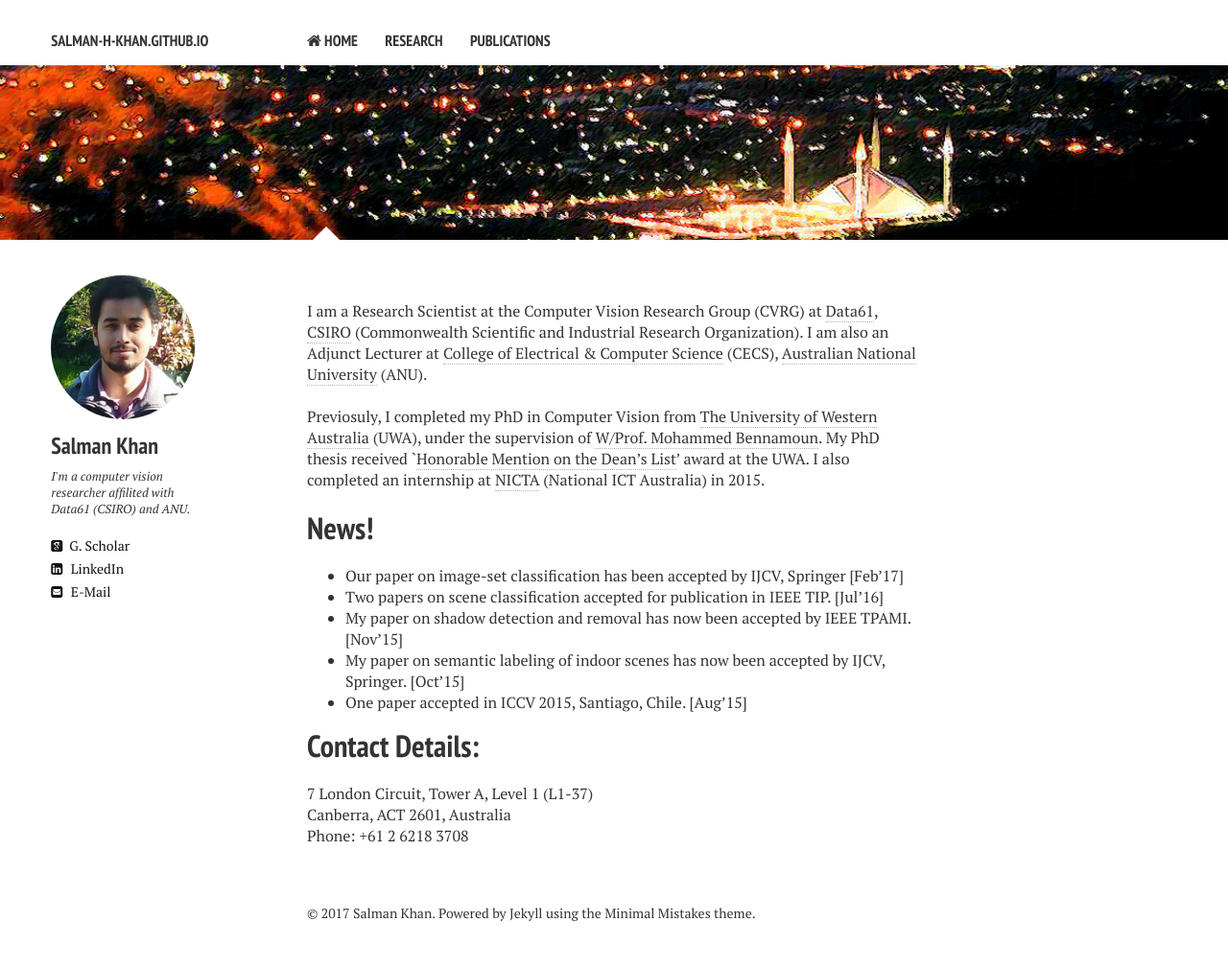
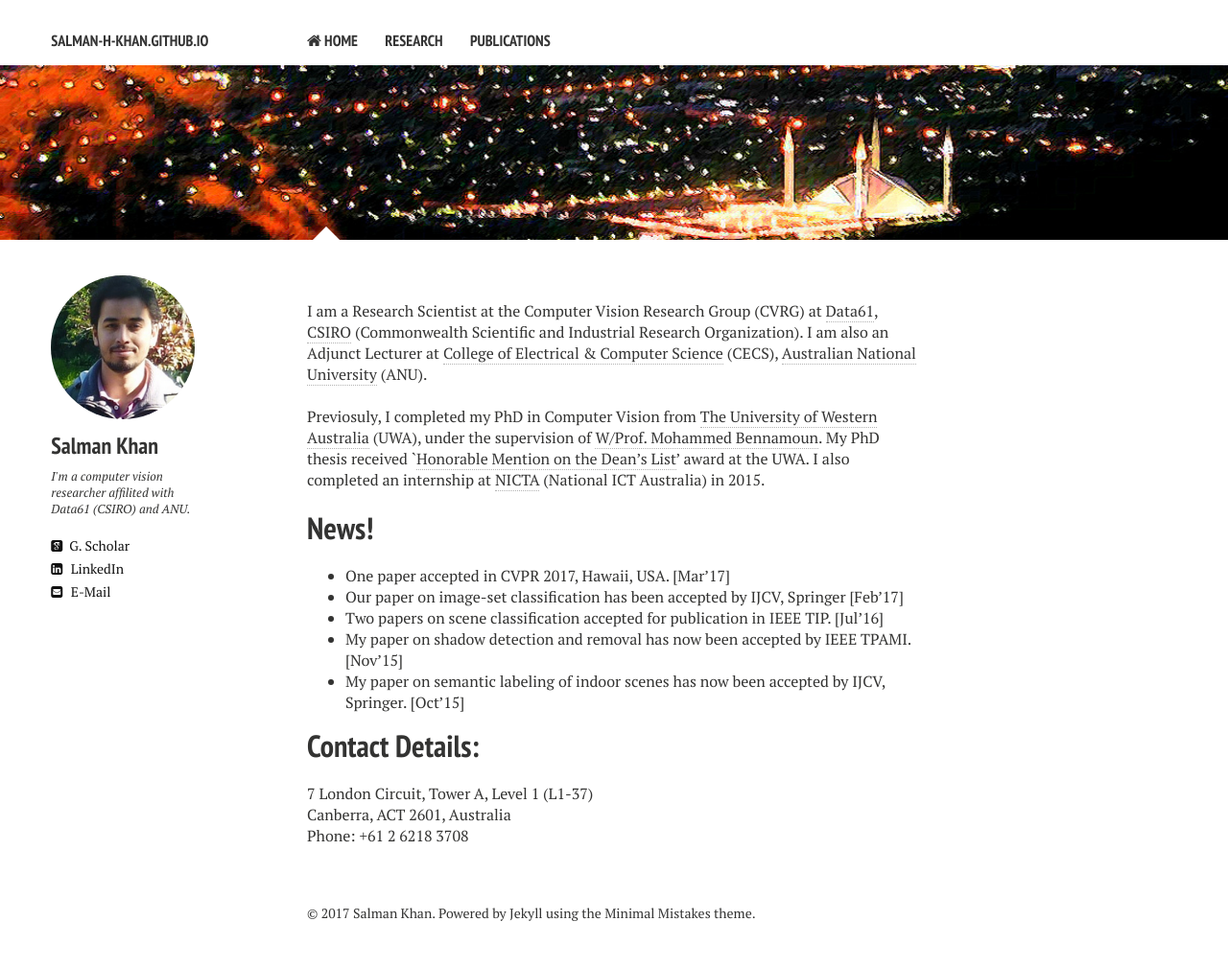
Before and after one commit to awaisrauf/salman-h-khan.github.io, a Jekyll site: the page built from index.md, in a window 1280 px wide. Shown: the whole page at 96% size. Built offline with Jekyll 4.4.1, drawn with Linux system fonts in a browser that asks for light colours; nearby versions of some CDN libraries.

Commit message:
Update index.md

```diff
--- a/index.md
+++ b/index.md
@@ -12,12 +12,13 @@ Previosuly, I completed my PhD in Computer Vision from [The University of Wester
 
 # News!
 
+* One paper accepted in CVPR 2017, Hawaii, USA. [Mar'17]
 * Our paper on image-set classification has been accepted by IJCV, Springer [Feb'17]
 * Two papers on scene classification accepted for publication in IEEE TIP. [Jul'16]
 * My paper on shadow detection and removal has now been accepted by IEEE TPAMI. [Nov'15]
 * My paper on semantic labeling of indoor scenes has now been accepted by IJCV, Springer. [Oct'15]
-* One paper accepted in ICCV 2015, Santiago, Chile. [Aug'15]
 
+[//]: # * One paper accepted in ICCV 2015, Santiago, Chile. [Aug'15]
 [//]: # * My cuboid detection paper will appear in IEEE CVPR 2015, Boston. [Jun'15]
 
 # Contact Details:
```
